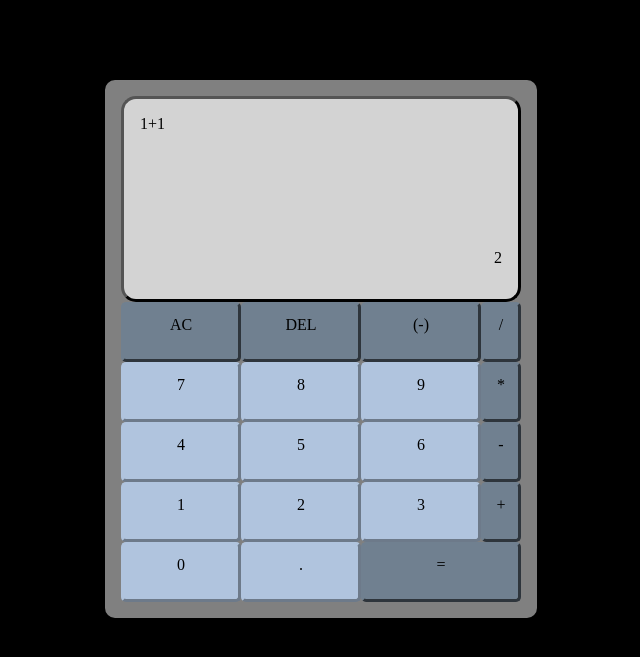
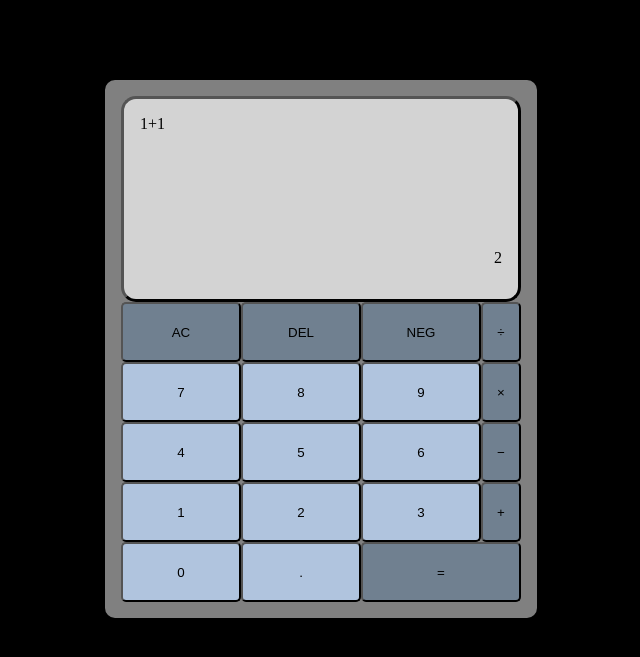
Before and after one commit to lucasftz/calculator-project, a Python web app: template templates/index.html in a window 1280 px wide. Shown: the top 657 px of the page, without its empty margins (319-959 px from the left). Run offline with Jinja, Linux system fonts and the light colour scheme; the template is opened without the code that fills it, so the values that code supplies are empty.

Commit message:
Convert button divs to button elements

```diff
--- a/static/style.css
+++ b/static/style.css
@@ -42,26 +42,14 @@ body {
 }
 
 .button {
-    background-color: lightsteelblue;
-    border-color: lightsteelblue;
-    border-style: outset;
+    background-color: slategray;
     border-radius: 5px;
-    cursor: pointer;
-    line-height: 250%;
 }
 
-.operation {
-    background-color: slategray;
-    border-color: slategray;
-}
-
-.function {
-    background-color: slategray;
-    border-color: slategray;
+.number {
+    background-color: lightsteelblue;
 }
 
 .equal {
-    background-color: slategray;
-    border-color: slategray;
     grid-column: span 2;
 }
--- a/templates/index.html
+++ b/templates/index.html
@@ -13,25 +13,25 @@
                 <div class="display-result">2</div>
             </div>
             <div class="buttons">
-                <div class="button span-1 function">AC</div>
-                <div class="button span-1 function">DEL</div>
-                <div class="button span-1 function">(-)</div>
-                <div class="button span-1 operation">/</div>
-                <div class="button span-1 number">7</div>
-                <div class="button span-1 number">8</div>
-                <div class="button span-1 number">9</div>
-                <div class="button span-1 operation">*</div>
-                <div class="button span-1 number">4</div>
-                <div class="button span-1 number">5</div>
-                <div class="button span-1 number">6</div>
-                <div class="button span-1 operation">-</div>
-                <div class="button span-1 number">1</div>
-                <div class="button span-1 number">2</div>
-                <div class="button span-1 number">3</div>
-                <div class="button span-1 operation">+</div>
-                <div class="button span-2 number">0</div>
-                <div class="button span-1">.</div>
-                <div class="button span-1 equal">=</div>
+                <button class="button">AC</button>
+                <button class="button">DEL</button>
+                <button class="button">NEG</button>
+                <button class="button">÷</button>
+                <button class="button number">7</button>
+                <button class="button number">8</button>
+                <button class="button number">9</button>
+                <button class="button">×</button>
+                <button class="button number">4</button>
+                <button class="button number">5</button>
+                <button class="button number">6</button>
+                <button class="button">−</button>
+                <button class="button number">1</button>
+                <button class="button number">2</button>
+                <button class="button number">3</button>
+                <button class="button">+</button>
+                <button class="button number">0</button>
+                <button class="button number">.</button>
+                <button class="button equal">=</button>
             </div>
 
         </div>
```
